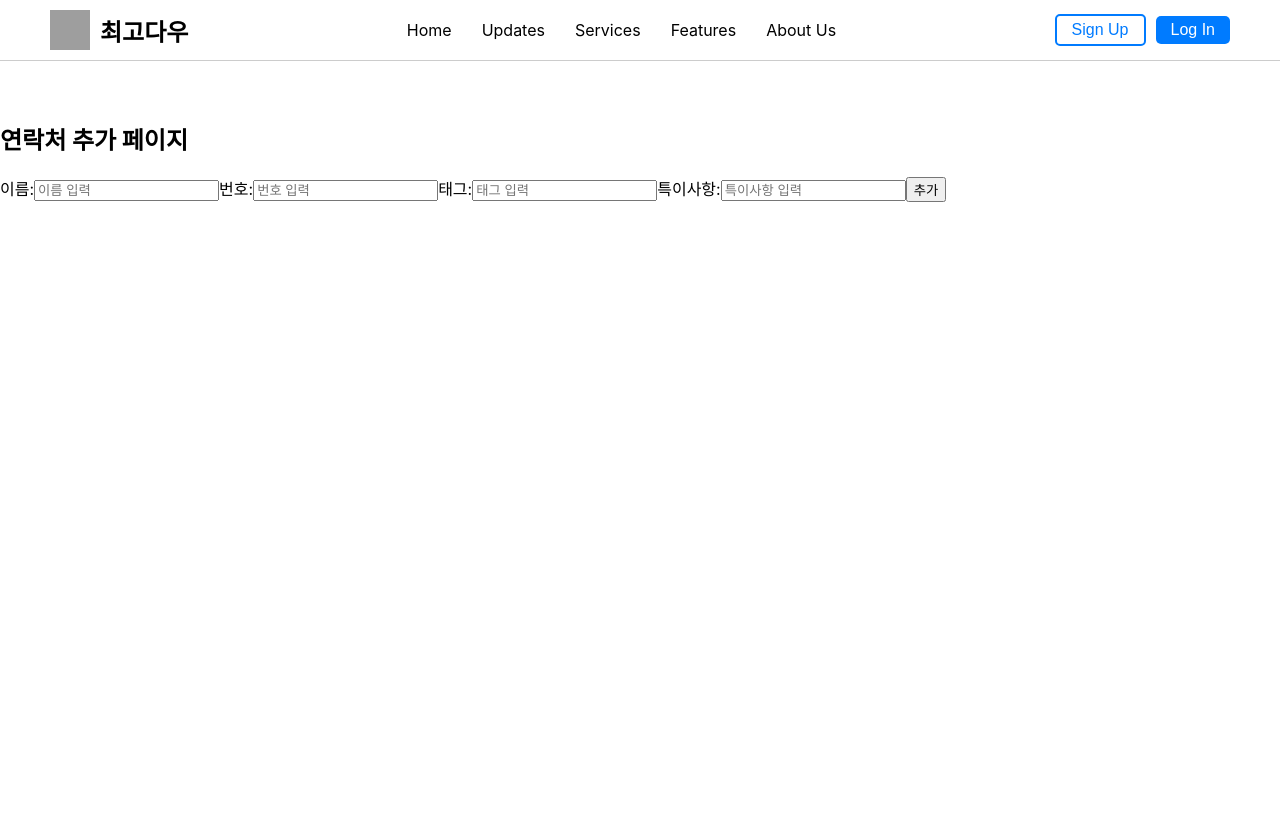
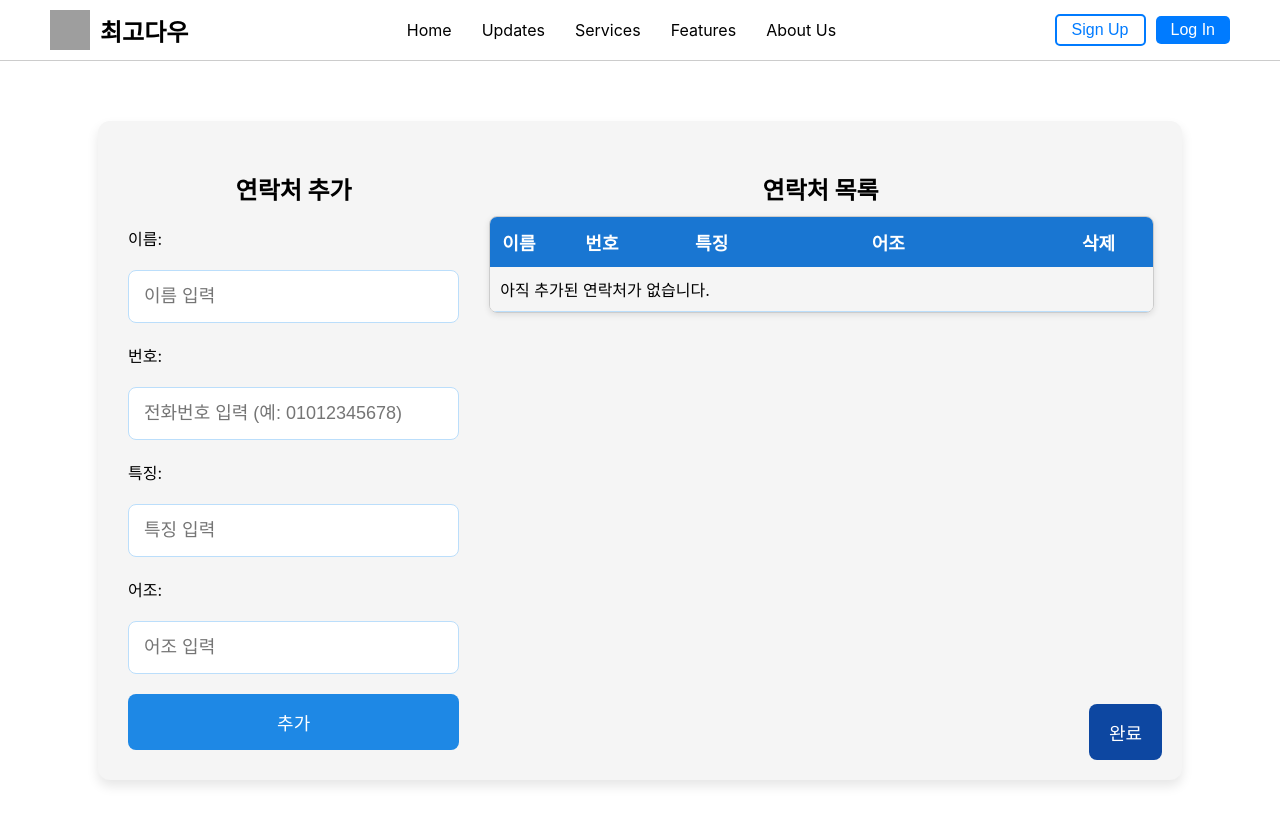
Before and after one commit to mk011011/PicMessage-frontend, a React (Create React App) app: page /contact-form in a window 1280 px wide. Shown: the top 824 px of the page. Before the commit the page ends 800 px from the top, so only its background shows below. Built offline with nearby package versions, Linux system fonts and the light colour scheme; grey boxes are pictures that could not be loaded.

Commit message:
연락처 추가 페이지 및 텍스트 개인 맞춤화 페이지 구현

```diff
--- /dev/null
+++ b/src/components/ContactForm/FormContainer.js
@@ -0,0 +1,128 @@
+// FormContainer.js
+import React, { useState } from "react";
+
+const styles = {
+  title: {
+    textAlign: "center",
+    color: "#000",
+    marginBottom: "20px",
+    fontSize: "24px",
+    fontWeight: "bold",
+  },
+  contactForm: {
+    display: "flex",
+    flexDirection: "column",
+    gap: "20px",
+  },
+  input: {
+    padding: "15px",
+    fontSize: "18px",
+    border: "1px solid #bbdefb",
+    borderRadius: "8px",
+    backgroundColor: "white",
+    transition: "border-color 0.3s",
+  },
+  button: {
+    backgroundColor: "#1e88e5",
+    color: "white",
+    padding: "15px",
+    fontSize: "18px",
+    border: "none",
+    borderRadius: "8px",
+    cursor: "pointer",
+    transition: "background-color 0.3s",
+  },
+  errorMessage: {
+    color: "red",
+    fontSize: "14px",
+    marginTop: "-15px",
+    marginBottom: "10px",
+  },
+};
+
+const FormContainer = ({ contact, setContact, setContacts }) => {
+  const [phoneError, setPhoneError] = useState("");
+
+  const handleChange = (e) => {
+    const { name, value } = e.target;
+
+    if (name === "phone") {
+      // 전화번호 형식이 올바른지 검사
+      const phonePattern = /^010\d{8}$/;
+      if (value && !phonePattern.test(value)) {
+        setPhoneError("올바른 형식: 01012345678");
+      } else {
+        setPhoneError("");
+      }
+    }
+
+    setContact((prev) => ({ ...prev, [name]: value }));
+  };
+
+  const handleSubmit = (e) => {
+    e.preventDefault();
+
+    if (!contact.phone) {
+      setPhoneError("전화번호를 입력해주세요.");
+      return;
+    }
+
+    if (phoneError) {
+      alert("전화번호 형식을 확인해주세요.");
+      return;
+    }
+
+    setContacts((prev) => [...prev, contact]);
+    setContact({ name: "", phone: "", tag: "", tone: "" });
+  };
+
+  return (
+    <div>
+      <h2 style={styles.title}>연락처 추가</h2>
+      <form onSubmit={handleSubmit} style={styles.contactForm}>
+        <label>이름:</label>
+        <input
+          type="text"
+          name="name"
+          placeholder="이름 입력"
+          value={contact.name}
+          onChange={handleChange}
+          style={styles.input}
+        />
+        <label>번호:</label>
+        <input
+          type="text"
+          name="phone"
+          placeholder="전화번호 입력 (예: 01012345678)"
+          value={contact.phone}
+          onChange={handleChange}
+          style={styles.input}
+        />
+        {phoneError && <p style={styles.errorMessage}>{phoneError}</p>}
+        <label>특징:</label>
+        <input
+          type="text"
+          name="tag"
+          placeholder="특징 입력"
+          value={contact.tag}
+          onChange={handleChange}
+          style={styles.input}
+        />
+        <label>어조:</label>
+        <input
+          type="text"
+          name="tone"
+          placeholder="어조 입력"
+          value={contact.tone}
+          onChange={handleChange}
+          style={styles.input}
+        />
+        <button type="submit" style={styles.button}>
+          추가
+        </button>
+      </form>
+    </div>
+  );
+};
+
+export default FormContainer;
--- /dev/null
+++ b/src/components/ContactForm/TableContainer.js
@@ -0,0 +1,185 @@
+// TableContainer.js
+import React, { useState } from "react";
+
+const styles = {
+  title: {
+    textAlign: "center",
+    color: "#000",
+    marginBottom: "10px",
+    fontSize: "24px",
+    fontWeight: "bold",
+  },
+  contactList: {
+    maxHeight: "450px",
+    overflowY: "scroll",
+    borderRadius: "8px",
+    border: "1px solid #ccc",
+    padding: "0",
+    margin: "0",
+    boxShadow: "0 2px 6px rgba(0, 0, 0, 0.1)",
+    width: "100%",
+    maxWidth: "960px",
+    marginLeft: "auto",
+    marginRight: "auto",
+  },
+  table: {
+    width: "100%",
+    borderCollapse: "collapse",
+    borderSpacing: "0",
+  },
+  th: {
+    backgroundColor: "#1976d2",
+    color: "white",
+    padding: "12px",
+    fontSize: "18px",
+    textAlign: "left",
+    position: "sticky",
+    top: "0",
+    zIndex: 1,
+  },
+  td: {
+    fontSize: "16px",
+    padding: "10px",
+    backgroundColor: "#f5f5f5",
+    borderBottom: "1px solid #bbdefb",
+    wordBreak: "break-word",
+  },
+  truncatedText: {
+    overflow: "hidden",
+    textOverflow: "ellipsis",
+    whiteSpace: "nowrap",
+    maxWidth: "150px", // 줄임표 적용할 최대 너비
+    display: "inline-block",
+    verticalAlign: "middle",
+  },
+  fullText: {
+    whiteSpace: "normal", // 텍스트 전체 표시
+  },
+  moreButton: {
+    marginLeft: "10px",
+    backgroundColor: "#1976d2",
+    color: "white",
+    border: "none",
+    borderRadius: "4px",
+    padding: "4px 8px",
+    cursor: "pointer",
+  },
+  deleteButton: {
+    backgroundColor: "#ef5350",
+    color: "white",
+    padding: "8px 12px",
+    fontSize: "14px",
+    border: "none",
+    borderRadius: "8px",
+    cursor: "pointer",
+    transition: "background-color 0.3s",
+  },
+};
+
+const TableContainer = ({ contacts, setContacts }) => {
+  const [expandedTags, setExpandedTags] = useState({});
+  const [expandedTones, setExpandedTones] = useState({});
+
+  const toggleExpandTag = (index) => {
+    setExpandedTags((prev) => ({
+      ...prev,
+      [index]: !prev[index],
+    }));
+  };
+
+  const toggleExpandTone = (index) => {
+    setExpandedTones((prev) => ({
+      ...prev,
+      [index]: !prev[index],
+    }));
+  };
+
+  const handleDelete = (index) => {
+    if (window.confirm("정말 삭제하시겠습니까?")) {
+      setContacts((prev) => prev.filter((_, i) => i !== index));
+    }
+  };
+
+  return (
+    <div>
+      <h2 style={styles.title}>연락처 목록</h2>
+      <div style={styles.contactList}>
+        <table style={styles.table}>
+          <thead>
+            <tr>
+              <th style={{ ...styles.th, width: "80px" }}>이름</th>
+              <th style={{ ...styles.th, width: "120px" }}>번호</th>
+              <th style={{ ...styles.th, width: "220px" }}>특징</th>
+              <th style={{ ...styles.th, width: "270px" }}>어조</th>
+              <th style={{ ...styles.th, width: "80px" }}>삭제</th>
+            </tr>
+          </thead>
+          <tbody>
+            {contacts.length > 0 ? (
+              contacts.map((contact, index) => (
+                <tr key={index}>
+                  <td style={styles.td}>{contact.name}</td>
+                  <td style={styles.td}>{contact.phone}</td>
+                  <td style={styles.td}>
+                    <span
+                      style={
+                        expandedTags[index]
+                          ? styles.fullText
+                          : styles.truncatedText
+                      }
+                    >
+                      {contact.tag}
+                    </span>
+                    {contact.tag.length > 20 && (
+                      <button
+                        style={styles.moreButton}
+                        onClick={() => toggleExpandTag(index)}
+                      >
+                        {expandedTags[index] ? "접기" : "더보기"}
+                      </button>
+                    )}
+                  </td>
+                  <td style={styles.td}>
+                    <span
+                      style={
+                        expandedTones[index]
+                          ? styles.fullText
+                          : styles.truncatedText
+                      }
+                    >
+                      {contact.tone}
+                    </span>
+                    {contact.tone.length > 30 && (
+                      <button
+                        style={styles.moreButton}
+                        onClick={() => toggleExpandTone(index)}
+                      >
+                        {expandedTones[index] ? "접기" : "더보기"}
+                      </button>
+                    )}
+                  </td>
+                  <td style={styles.td}>
+                    <button
+                      style={styles.deleteButton}
+                      onClick={() => handleDelete(index)}
+                    >
+                      삭제
+                    </button>
+                  </td>
+                </tr>
+              ))
+            ) : (
+              <tr>
+                <td colSpan="5" style={styles.td}>
+                  아직 추가된 연락처가 없습니다.
+                </td>
+              </tr>
+            )}
+          </tbody>
+        </table>
+      </div>
+    </div>
+  );
+};
+
+export default TableContainer;
--- a/src/pages/ContactForm.js
+++ b/src/pages/ContactForm.js
@@ -1,21 +1,72 @@
-//연락처 추가 페이지
-import React from 'react';
+// ContactForm.js
+import React, { useState } from "react";
+import { useNavigate } from "react-router-dom";
+import FormContainer from "./../components/ContactForm/FormContainer";
+import TableContainer from "./../components/ContactForm/TableContainer";
+
+const styles = {
+  container: {
+    display: "flex",
+    justifyContent: "space-between",
+    maxWidth: "80%",
+    margin: "50px auto",
+    padding: "30px",
+    backgroundColor: "#f5f5f5",
+    borderRadius: "12px",
+    boxShadow: "0 6px 12px rgba(0, 0, 0, 0.1)",
+    position: "relative",
+  },
+  formContainer: {
+    flex: 1.5,
+    marginRight: "30px",
+  },
+  tableContainer: {
+    flex: 3,
+  },
+  completeButton: {
+    position: "absolute",
+    bottom: "20px",
+    right: "20px",
+    backgroundColor: "#0d47a1",
+    color: "white",
+    padding: "15px 20px",
+    fontSize: "18px",
+    border: "none",
+    borderRadius: "8px",
+    cursor: "pointer",
+  },
+};
 
 const ContactForm = () => {
+  const [contacts, setContacts] = useState([]);
+  const [contact, setContact] = useState({
+    name: "",
+    phone: "",
+    tag: "",
+    tone: "",
+  });
+
+  const navigate = useNavigate();
+
+  const handleComplete = () => {
+    navigate("/", { state: { contacts } });
+  };
+
   return (
-    <div>
-      <h2>연락처 추가 페이지</h2>
-      <form>
-        <label>이름:</label>
-        <input type="text" placeholder="이름 입력" />
-        <label>번호:</label>
-        <input type="text" placeholder="번호 입력" />
-        <label>태그:</label>
-        <input type="text" placeholder="태그 입력" />
-        <label>특이사항:</label>
-        <input type="text" placeholder="특이사항 입력" />
-        <button type="submit">추가</button>
-      </form>
+    <div style={styles.container}>
+      <div style={styles.formContainer}>
+        <FormContainer
+          contact={contact}
+          setContact={setContact}
+          setContacts={setContacts}
+        />
+      </div>
+      <div style={styles.tableContainer}>
+        <TableContainer contacts={contacts} setContacts={setContacts} />
+      </div>
+      <button style={styles.completeButton} onClick={handleComplete}>
+        완료
+      </button>
     </div>
   );
 };
```
